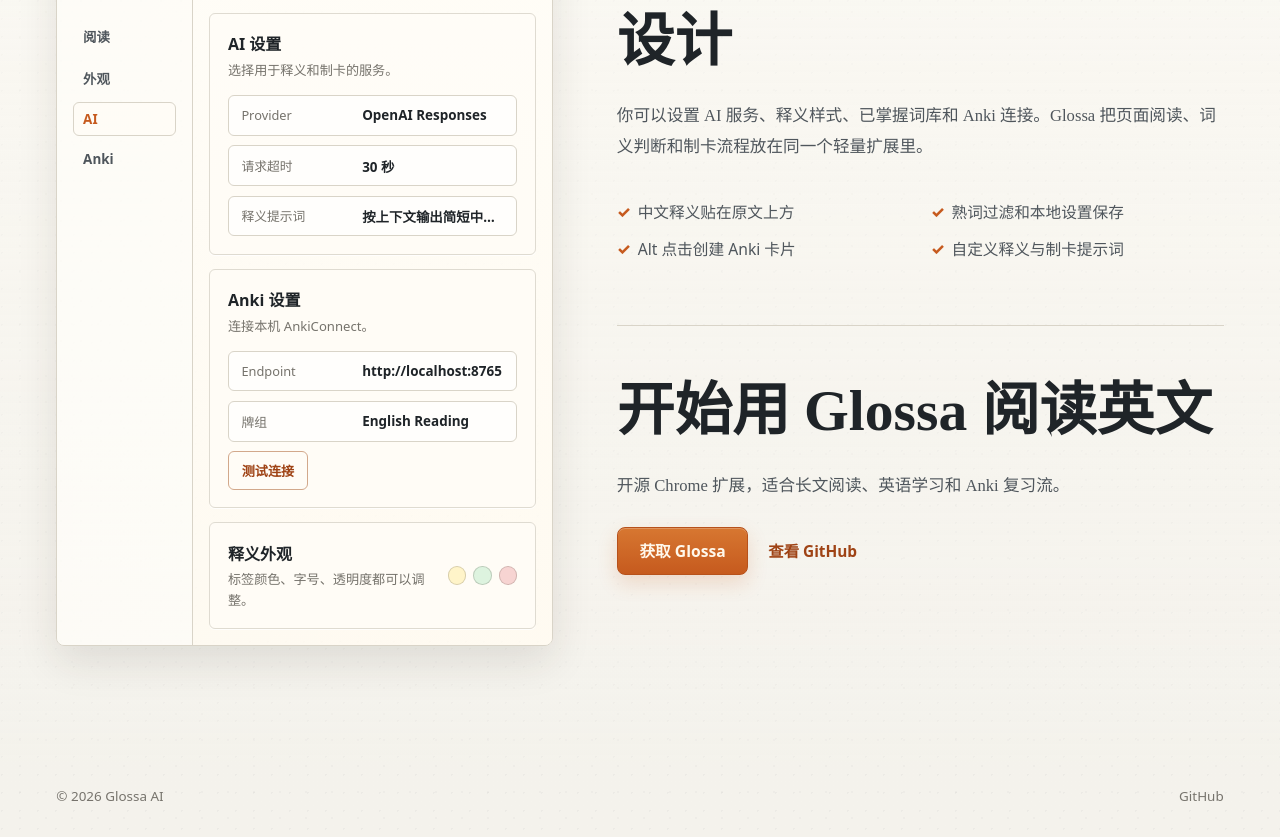
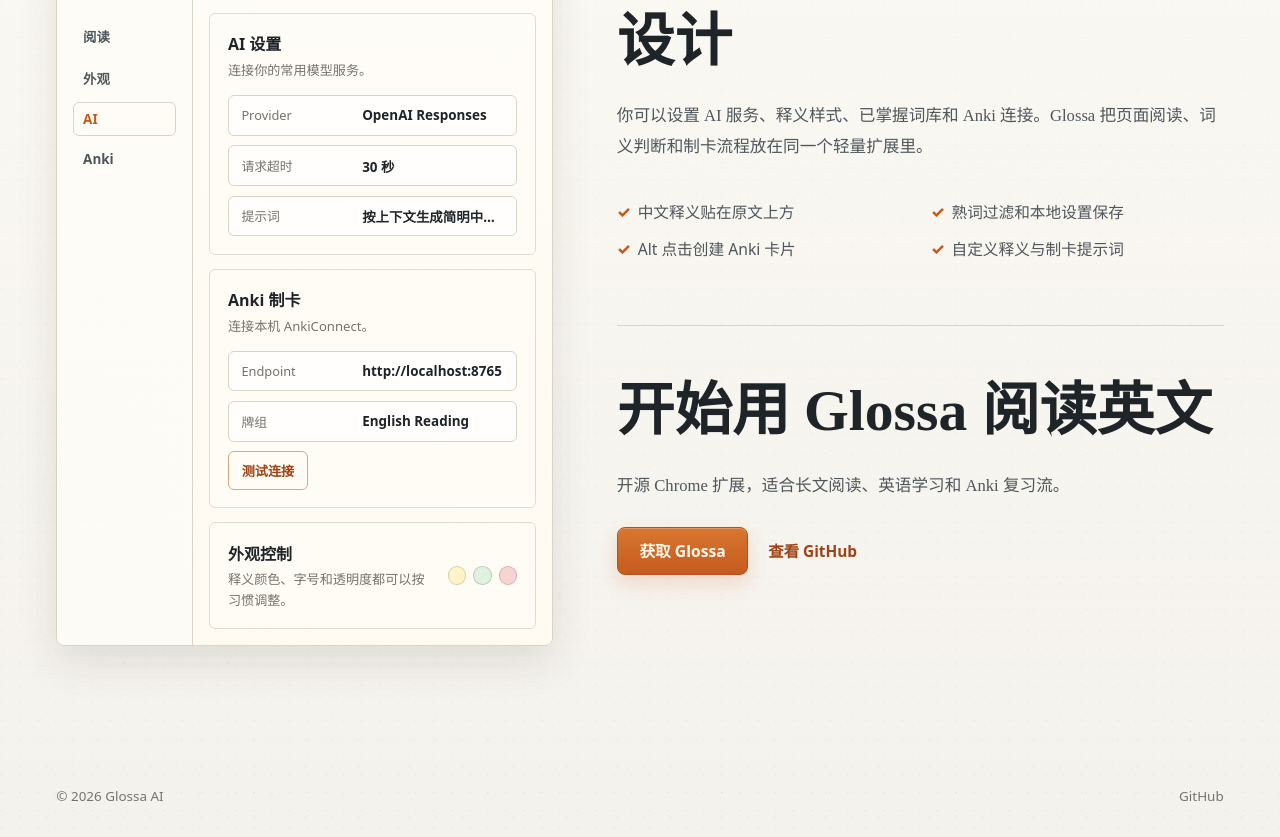
Before and after one commit to JiaJunDeng5930/glossa, an Astro site in the folder website/: page / in a window 1280 px wide. Shown: the part 4359-5196 px from the top of the page. Built offline with nearby package versions, Linux system fonts and the light colour scheme; Astro itself is replaced by a stand-in of ours.

Commit message:
fix(website): tidy landing page markup

```diff
--- a/website/src/pages/index.astro
+++ b/website/src/pages/index.astro
@@ -211,7 +211,7 @@ const repoUrl = "https://github.com/JiaJunDeng5930/glossa";
                 <section class="settings-block">
                   <div>
                     <h3>AI 设置</h3>
-                <p>选择用于释义和制卡的服务。</p>
+                    <p>连接你的常用模型服务。</p>
                   </div>
                   <div class="field-row">
                     <span>Provider</span>
@@ -222,14 +222,14 @@ const repoUrl = "https://github.com/JiaJunDeng5930/glossa";
                     <strong>30 秒</strong>
                   </div>
                   <div class="field-row prompt-row">
-                <span>释义提示词</span>
-                <strong>按上下文输出简短中文释义</strong>
+                    <span>提示词</span>
+                    <strong>按上下文生成简明中文释义</strong>
                   </div>
                 </section>
 
                 <section class="settings-block">
                   <div>
-                <h3>Anki 设置</h3>
+                    <h3>Anki 制卡</h3>
                     <p>连接本机 AnkiConnect。</p>
                   </div>
                   <div class="field-row">
@@ -245,8 +245,8 @@ const repoUrl = "https://github.com/JiaJunDeng5930/glossa";
 
                 <section class="settings-block compact-settings">
                   <div>
-                <h3>释义外观</h3>
-                <p>标签颜色、字号、透明度都可以调整。</p>
+                    <h3>外观控制</h3>
+                    <p>释义颜色、字号和透明度都可以按习惯调整。</p>
                   </div>
                   <div class="swatch-row">
                     <span class="swatch swatch-label"></span>
--- a/website/src/styles/global.css
+++ b/website/src/styles/global.css
@@ -418,10 +418,6 @@ a {
   font-size: clamp(1.05rem, 1.1vw, 1.2rem);
   line-height: 2.12;
   text-align: left;
-}
-
-.copy-line {
-  display: contents;
 }
 
 .gloss-token {
```
Lines whose indentation alone changed are shown as unchanged.
